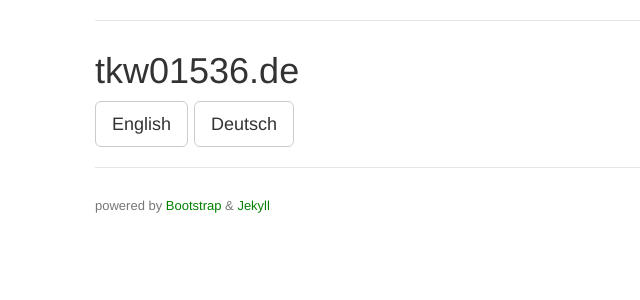
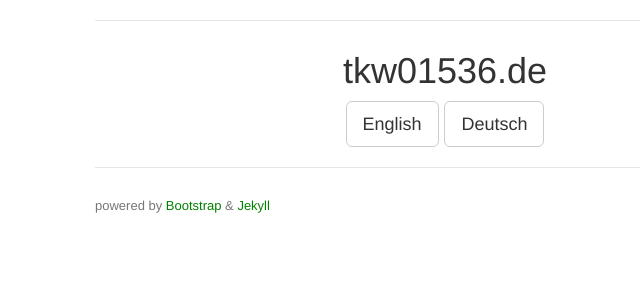
Before and after one commit to tkw1536/tkw01536.de, a Jekyll site: the page built from index.html, in a window 1280 px wide. Shown: the top 300 px of the page, without its empty margins (195-835 px from the left). Built offline with Jekyll 4.4.1, drawn with Linux system fonts in a browser that asks for light colours; nearby versions of some CDN libraries; Markdown is read by kramdown in place of the engine named in the settings.

Commit message:
Updated title page

```diff
--- a/index.html
+++ b/index.html
@@ -7,7 +7,7 @@ include: false
 
 
 
-<div class="inner cover">
+<div style="text-align: center; ">
 	<h1 class="cover-heading">tkw01536.de</h1>
 	<p class="lead">
 		{% for item in site.data.lang %}
```
